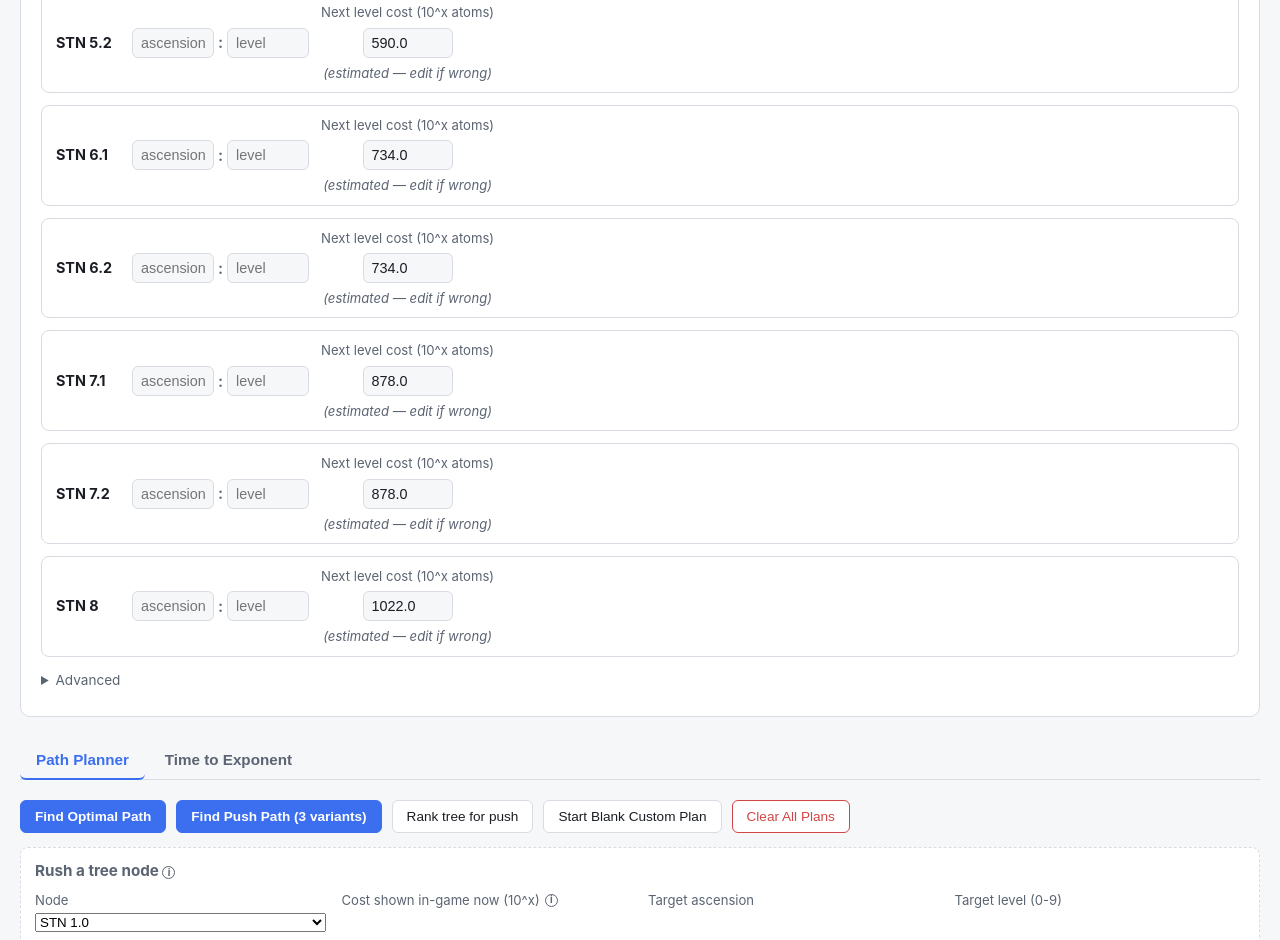
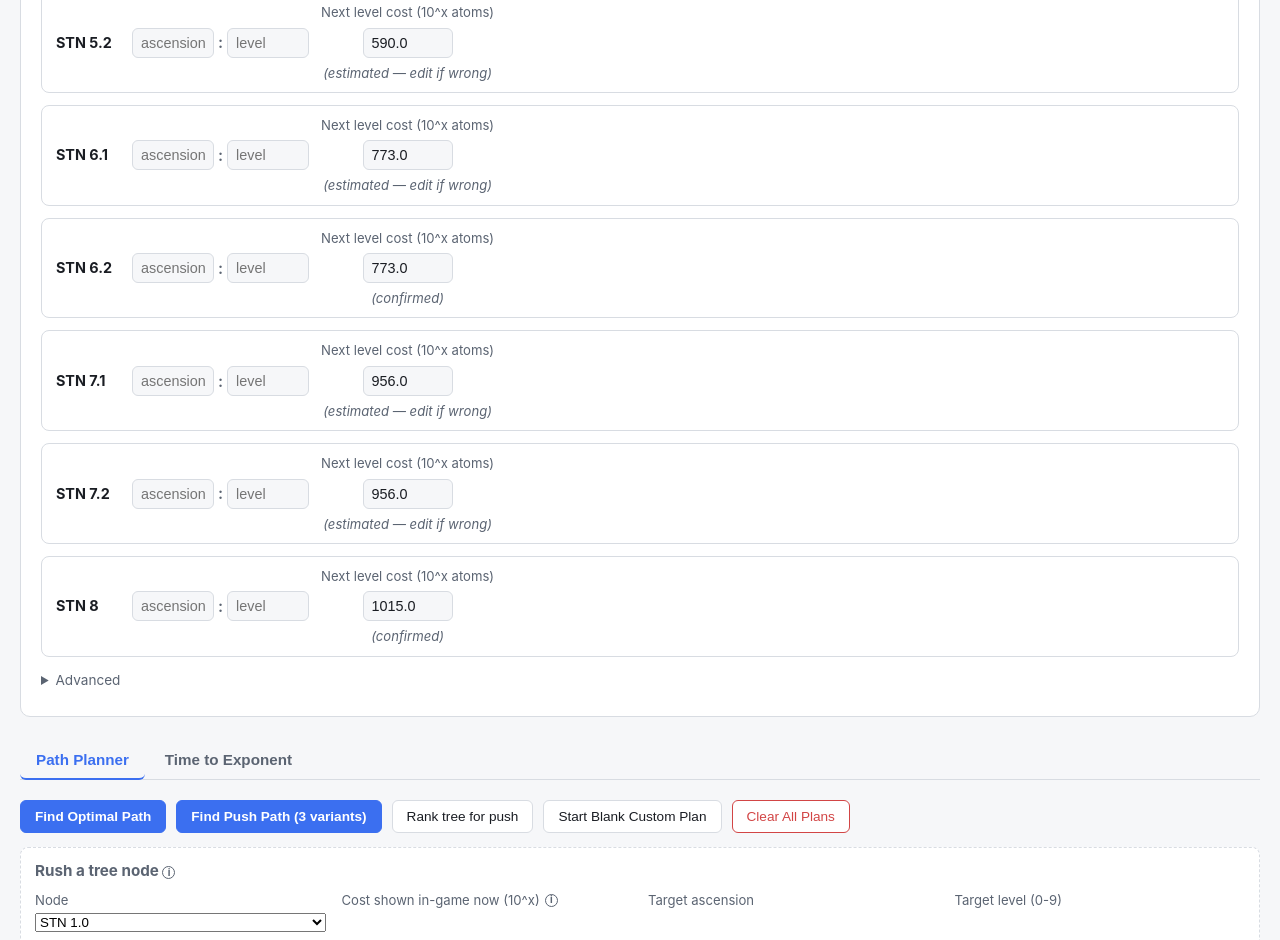
Before and after one commit to BabylenMagnus/singularity-path-planner, a plain HTML site: page index.html in a window 1280 px wide. Shown: the part 2179-3119 px from the top of the page. Drawn offline with Linux system fonts and the light colour scheme.

Commit message:
chore: bump asset version to 20260723a

```diff
--- a/index.html
+++ b/index.html
@@ -4,7 +4,7 @@
   <meta charset="utf-8" />
   <meta name="viewport" content="width=device-width, initial-scale=1" />
   <title>Revidle Singularity Path Planner</title>
-  <link rel="stylesheet" href="style.css?v=20260722b" />
+  <link rel="stylesheet" href="style.css?v=20260723a" />
 </head>
 <body>
   <div id="app">
@@ -452,6 +452,6 @@
     </section>
   </div>
 
-  <script type="module" src="js/app.js?v=20260722b"></script>
+  <script type="module" src="js/app.js?v=20260723a"></script>
 </body>
 </html>
--- a/js/app.js
+++ b/js/app.js
@@ -1,22 +1,22 @@
-import { LogNum } from "./bignum.js?v=20260722b";
+import { LogNum } from "./bignum.js?v=20260723a";
 import {
   relic69LevelBonus, baseExponent,
   rn126Exponent, rn127Exponent, rn128Exponent, rn131Factor,
   E10_PENALTY_NAME, E50_PENALTY_NAME, E154_PENALTY_NAME,
-} from "./atomPenalties.js?v=20260722b";
-import { formatDuration, estimateTimeToNextSingularity } from "./growth.js?v=20260722b";
-import { totalMult, nodeEffect, stn8Multiplier, weakenedPenaltyExponent } from "./singularize.js?v=20260722b";
-import { replayActionsPartial, E308_PENALTY_NAME, E500_PENALTY_NAME, E1000_PENALTY_NAME } from "./pathSearch.js?v=20260722b";
-import { applyTooltips } from "./tooltips.js?v=20260722b";
-import { buildTreeSvg, TREE_NODE_IDS, NODE_INPUT_PREFIX } from "./treeViz.js?v=20260722b";
+} from "./atomPenalties.js?v=20260723a";
+import { formatDuration, estimateTimeToNextSingularity } from "./growth.js?v=20260723a";
+import { totalMult, nodeEffect, stn8Multiplier, weakenedPenaltyExponent } from "./singularize.js?v=20260723a";
+import { replayActionsPartial, E308_PENALTY_NAME, E500_PENALTY_NAME, E1000_PENALTY_NAME } from "./pathSearch.js?v=20260723a";
+import { applyTooltips } from "./tooltips.js?v=20260723a";
+import { buildTreeSvg, TREE_NODE_IDS, NODE_INPUT_PREFIX } from "./treeViz.js?v=20260723a";
 import {
   hasConfirmedCost, backsolveBaseCostLog10, nextUpgradeCost, advanceByBuys,
   defaultBaseAtomCostLog10, regenerateCostGuesses,
-} from "./tree.js?v=20260722b";
+} from "./tree.js?v=20260723a";
 import {
   actionLabel, isGrindAction, escapeHtml, actionOptionsHtml, stnCell, multCell,
   NODE_KEYS, buildThresholdList, buildExponentChart,
-} from "./renderHelpers.js?v=20260722b";
+} from "./renderHelpers.js?v=20260723a";
 
 const STORAGE_KEY = "revidle-planner-scenarios-v2";
 
@@ -683,7 +683,7 @@
 
 function ensureWorker() {
   if (optimizerWorker) return optimizerWorker;
-  optimizerWorker = new Worker(new URL("./optimizer.worker.js?v=20260722b", import.meta.url), { type: "module" });
+  optimizerWorker = new Worker(new URL("./optimizer.worker.js?v=20260723a", import.meta.url), { type: "module" });
   optimizerWorker.onmessage = (e) => {
     const { id, ok, result, error } = e.data;
     const pending = pendingOptimizations.get(id);
--- a/js/atomPenalties.js
+++ b/js/atomPenalties.js
@@ -1,7 +1,7 @@
 // Atom-amount-gated buffs/penalties on Atom Gain.
 // Direct port of singularity_sim/atom_penalties.py.
 
-import { LogNum } from "./bignum.js?v=20260722b";
+import { LogNum } from "./bignum.js?v=20260723a";
 
 export const RELIC_69_LEVEL_SLOPE = 0.0066;
 
--- a/js/growth.js
+++ b/js/growth.js
@@ -1,9 +1,9 @@
 // Compound-growth atom accumulation and time-to-next-Singularity estimation.
 // Direct port of singularity_sim/growth.py.
 
-import { LogNum } from "./bignum.js?v=20260722b";
-import { ATOM_THRESHOLD_PENALTIES, activePenaltyExponents, effectiveExponent } from "./atomPenalties.js?v=20260722b";
-import { EXPONENT_MULTIPLIER, atomGain, pChainProduct } from "./formula.js?v=20260722b";
+import { LogNum } from "./bignum.js?v=20260723a";
+import { ATOM_THRESHOLD_PENALTIES, activePenaltyExponents, effectiveExponent } from "./atomPenalties.js?v=20260723a";
+import { EXPONENT_MULTIPLIER, atomGain, pChainProduct } from "./formula.js?v=20260723a";
 
 export const DEFAULT_SINGULARITY_REQUIREMENT = LogNum.parse("1e308");
 
--- a/js/optimizer.worker.js
+++ b/js/optimizer.worker.js
@@ -5,12 +5,12 @@
 import {
   findOptimalPath, expandPath, findPushPathVariants, expandPushPath,
   rankPushTreeUpgrades, findNodeRushPath, rankRushTreeUpgrades, E1000_PENALTY_NAME,
-} from "./pathSearch.js?v=20260722b";
-import { weakenedPenaltyExponent } from "./singularize.js?v=20260722b";
+} from "./pathSearch.js?v=20260723a";
+import { weakenedPenaltyExponent } from "./singularize.js?v=20260723a";
 import {
   baseExponent, rn126Exponent, rn127Exponent, rn128Exponent,
   E10_PENALTY_NAME, E50_PENALTY_NAME, E154_PENALTY_NAME,
-} from "./atomPenalties.js?v=20260722b";
+} from "./atomPenalties.js?v=20260723a";
 
 // E308/E500 weakening is recomputed from the live tree state inside the
 // search (3.1/3.2 are purchasable); E1000's comes from STN 6.2 and E10/E50/
--- a/js/renderHelpers.js
+++ b/js/renderHelpers.js
@@ -3,7 +3,7 @@
 // string out. Split out of app.js so the stateful UI code (scenario CRUD,
 // event wiring) isn't tangled up with presentation formatting.
 
-import { formatDuration } from "./growth.js?v=20260722b";
+import { formatDuration } from "./growth.js?v=20260723a";
 
 export const ACTIONS = ["grind", "upgrade_1.0", "upgrade_3.1", "upgrade_3.2", "final_push"];
 export const ACTION_LABELS = {
--- a/js/tree.js
+++ b/js/tree.js
@@ -3,7 +3,7 @@
 // 10 use an ESTIMATED base cost (see NOTES/gaps.md #7) as a default that the
 // UI lets the player override once they read a real number off the game.
 
-import { LogNum } from "./bignum.js?v=20260722b";
+import { LogNum } from "./bignum.js?v=20260723a";
 
 // All 13 nodes share the same step formula (baseAtomCostStep=e5,
 // costStepIncreasePerAscend=e5 -- confirmed identical across 1.0/3.1/3.2
@@ -41,23 +41,32 @@
   // next cost 1.00e660): backsolved baseAtomCost = 660 - 10*7 = e590. Was an
   // e540 guess.
   "5.1": { baseAtomCost: LogNum.parse("e590"), baseAtomCostStep: STEP, costStepIncreasePerAscend: ASCEND_STEP, confirmed: true },
-  // --- Everything below is UNCONFIRMED. Re-derived 2026-07-22 after the old
-  // global "+60/tier" fit (through only 1.0 and 3.1/3.2) was disproven by 4
+  // --- 5.2/6.1/7.1/7.2 are UNCONFIRMED. Re-derived 2026-07-23 after the old
+  // global "+60/tier" fit (through only 1.0 and 3.1/3.2) was disproven by
   // real readings that don't move monotonically by tier at all (see
-  // NOTES/gaps.md #7). New method: nearest-known extrapolation instead of a
-  // single global line -- each guess below is the last confirmed tier's
-  // value (tier 5 average, using 5.1's real e590 for both siblings since 5.2
-  // has no reading yet) plus a per-tier STEP recomputed from the two most
-  // recent CONFIRMED tiers (tier 4 avg (417+475)/2=446 -> tier 5's 590 is a
-  // +144 step), carried forward one tier at a time: 590 -> 734 -> 878 -> 1022.
-  // Still just a guess -- replace with a real reading (tree-editor-panel's
-  // "Next level cost" field) whenever you have one, same as the 5 nodes above.
+  // NOTES/gaps.md #7). Method: nearest-known extrapolation instead of a
+  // single global line -- 5.2 borrows its known tier-mate 5.1 (e590) as-is;
+  // 6.1 borrows its known tier-mate 6.2 (e773) as-is; 7.1/7.2 have no known
+  // tier-mate, so they get tier 6's value (773) plus a step recomputed from
+  // the two most recent CONFIRMED tiers (tier 5 avg 590 -> tier 6's 773 is a
+  // +183 step): 773 + 183 = 956. Still just a guess -- replace with a real
+  // reading (tree-editor-panel's "Next level cost" field) whenever you have
+  // one, same as the confirmed nodes above/below.
   "5.2": { baseAtomCost: LogNum.parse("e590"), baseAtomCostStep: STEP, costStepIncreasePerAscend: ASCEND_STEP, confirmed: false },
-  "6.1": { baseAtomCost: LogNum.parse("e734"), baseAtomCostStep: STEP, costStepIncreasePerAscend: ASCEND_STEP, confirmed: false },
-  "6.2": { baseAtomCost: LogNum.parse("e734"), baseAtomCostStep: STEP, costStepIncreasePerAscend: ASCEND_STEP, confirmed: false },
-  "7.1": { baseAtomCost: LogNum.parse("e878"), baseAtomCostStep: STEP, costStepIncreasePerAscend: ASCEND_STEP, confirmed: false },
-  "7.2": { baseAtomCost: LogNum.parse("e878"), baseAtomCostStep: STEP, costStepIncreasePerAscend: ASCEND_STEP, confirmed: false },
-  "8.0": { baseAtomCost: LogNum.parse("e1022"), baseAtomCostStep: STEP, costStepIncreasePerAscend: ASCEND_STEP, confirmed: false },
+  "6.1": { baseAtomCost: LogNum.parse("e773"), baseAtomCostStep: STEP, costStepIncreasePerAscend: ASCEND_STEP, confirmed: false },
+  // Confirmed 2026-07-23 from a real in-game reading (ascension 4, level 7 ->
+  // next cost 1.00e948): backsolved baseAtomCost = 948 - 25*7 = e773.
+  "6.2": { baseAtomCost: LogNum.parse("e773"), baseAtomCostStep: STEP, costStepIncreasePerAscend: ASCEND_STEP, confirmed: true },
+  "7.1": { baseAtomCost: LogNum.parse("e956"), baseAtomCostStep: STEP, costStepIncreasePerAscend: ASCEND_STEP, confirmed: false },
+  "7.2": { baseAtomCost: LogNum.parse("e956"), baseAtomCostStep: STEP, costStepIncreasePerAscend: ASCEND_STEP, confirmed: false },
+  // Confirmed 2026-07-23 from a real in-game reading (ascension 0, level 3 ->
+  // next cost 1.00e1030): backsolved baseAtomCost = 1030 - 5*3 = e1015 (at
+  // ascension 0 the effective step is just baseAtomCostStep=e5, unscaled).
+  // Was an e1022 guess -- close, and it also confirms the guess chain's step
+  // (734 -> 878, both derived from the pre-8.0 known tiers) still holds since
+  // regenerating with 8.0 now known leaves 5.2/6.1/6.2/7.1/7.2 unchanged (the
+  // propagation only looks backward from each unknown tier).
+  "8.0": { baseAtomCost: LogNum.parse("e1015"), baseAtomCostStep: STEP, costStepIncreasePerAscend: ASCEND_STEP, confirmed: true },
 };
 
 export function hasConfirmedCost(stnId) {
--- a/js/treeViz.js
+++ b/js/treeViz.js
@@ -5,7 +5,7 @@
 // (state) => htmlString, same shape as renderHelpers.js's other builders --
 // no DOM access, no module state.
 
-import { TOOLTIPS } from "./tooltips.js?v=20260722b";
+import { TOOLTIPS } from "./tooltips.js?v=20260723a";
 
 // Node id -> the existing input-id prefix (n1/s31/... predate this file;
 // keeping them lets loadForm()/persistForm() in app.js work unmodified,
```
Also changed, not shown: js/nodeRush.js (+5 -5 lines), js/pathSearch.js (+7 -7 lines), js/pushPlanner.js (+5 -5 lines), js/searchCore.js (+5 -5 lines).
